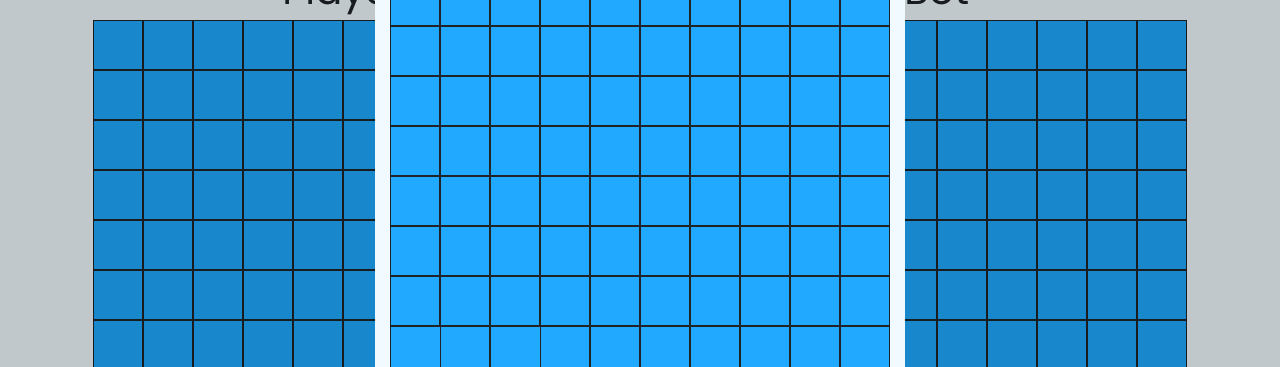
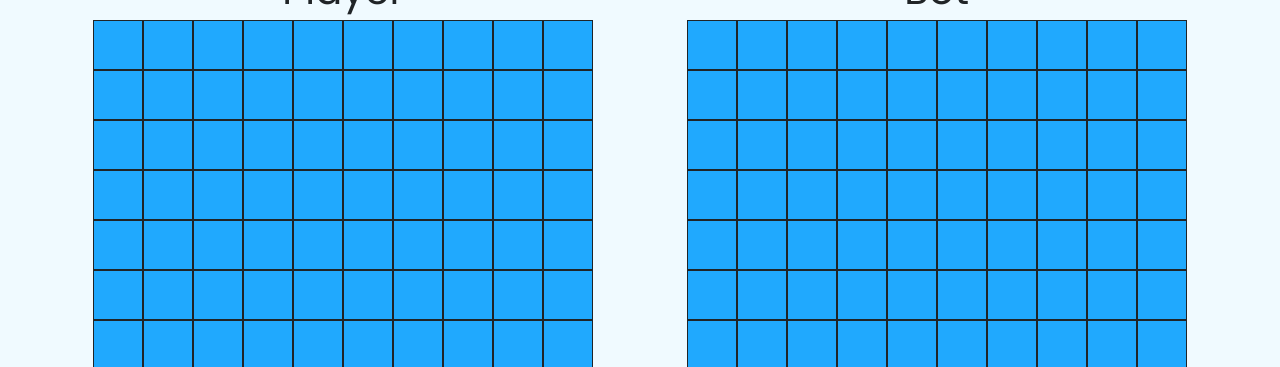
Before and after one commit to aliflikescoding/vanilla-battleship, a website built with webpack: page dist/index.html in a window 1280 px wide. Shown: the part 312-679 px from the top of the page. Built offline with nearby package versions, Linux system fonts and the light colour scheme.

Commit message:
Import game css file
modified:   src/sass/main.scss

```diff
--- a/src/sass/main.scss
+++ b/src/sass/main.scss
@@ -4,6 +4,7 @@
 @import "./variables";
 @import "./components";
 @import "./pick";
+@import "./game";
 
 body {
   z-index: 1;
```
Also changed, not shown: dist/index.html.
